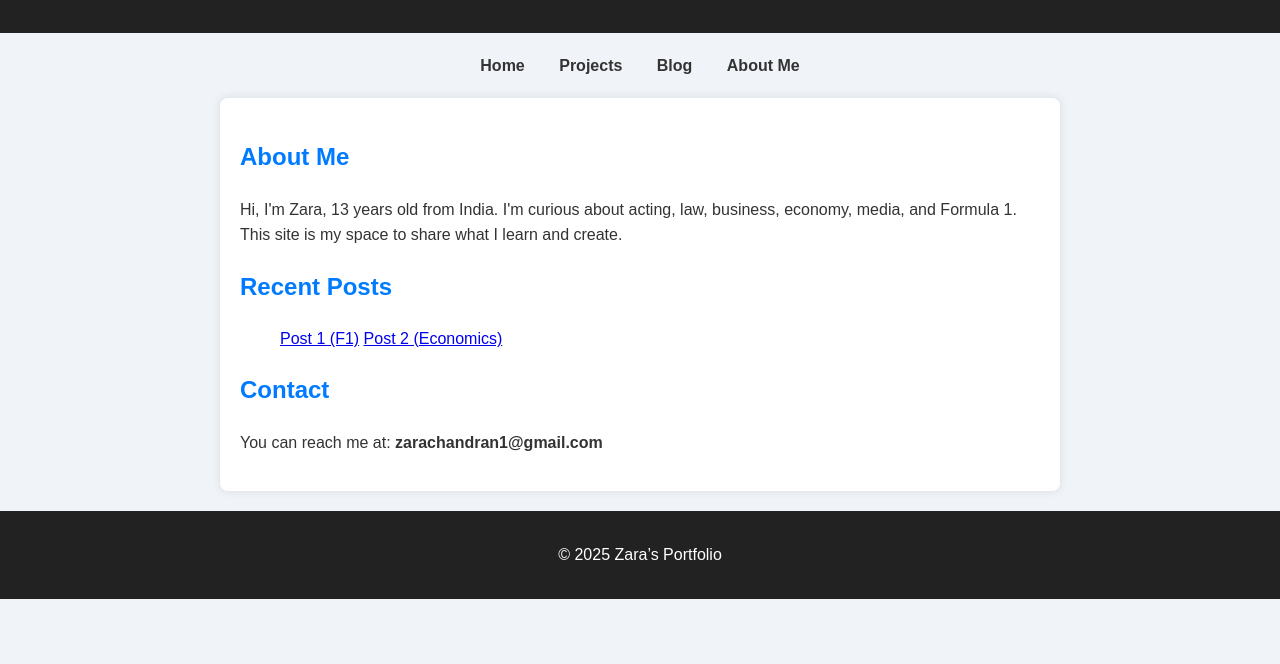
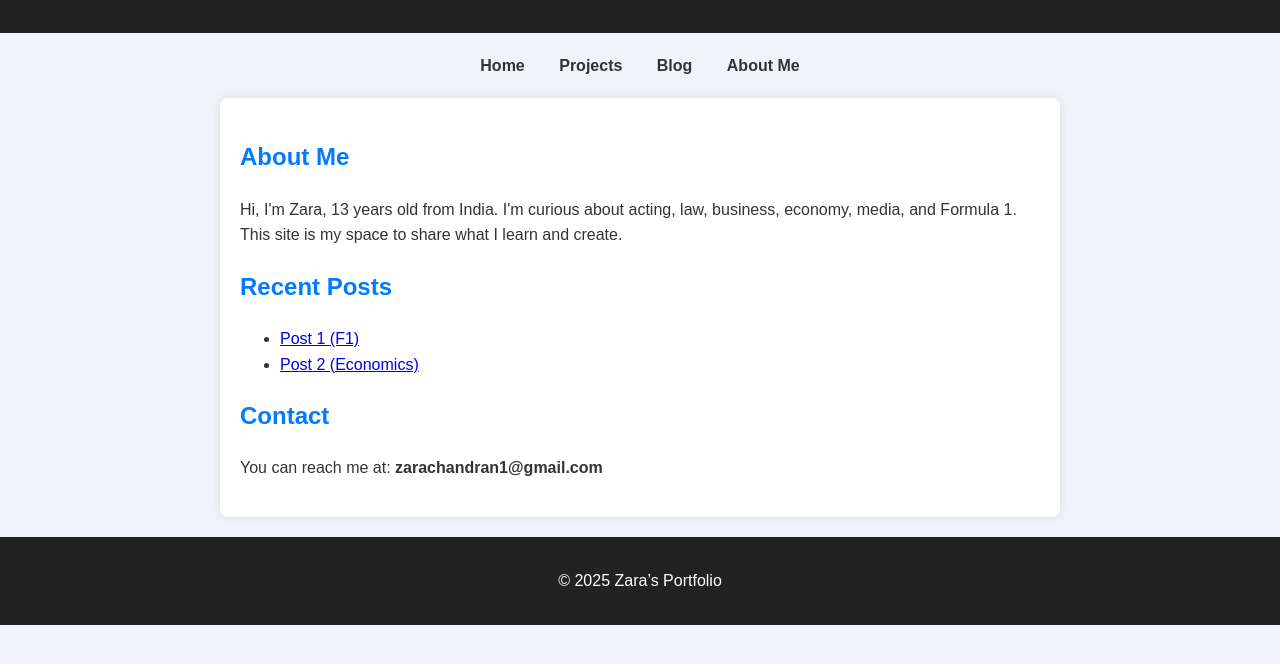
Before and after one commit to zara-portfolio/zara-portfolio.github.io, a plain HTML site: page index.html in a window 1280 px wide. Shown: the part 116-780 px from the top of the page. Drawn offline with Linux system fonts and the light colour scheme.

Commit message:
Update index.html

```diff
--- a/index.html
+++ b/index.html
@@ -78,9 +78,10 @@
 
 <h2>Recent Posts</h2>
 <ul>
-<a href="blog/why-im-interested-in-f1.html">Post 1 (F1)</a>
-<a href="blog/economics-intro.html">Post 2 (Economics)</a>
+  <li><a href="blog/why-im-interested-in-f1.html">Post 1 (F1)</a></li>
+  <li><a href="blog/economics-intro.html">Post 2 (Economics)</a></li>
 </ul>
+
       <h2>Contact</h2>
       <p>
         You can reach me at:
```
